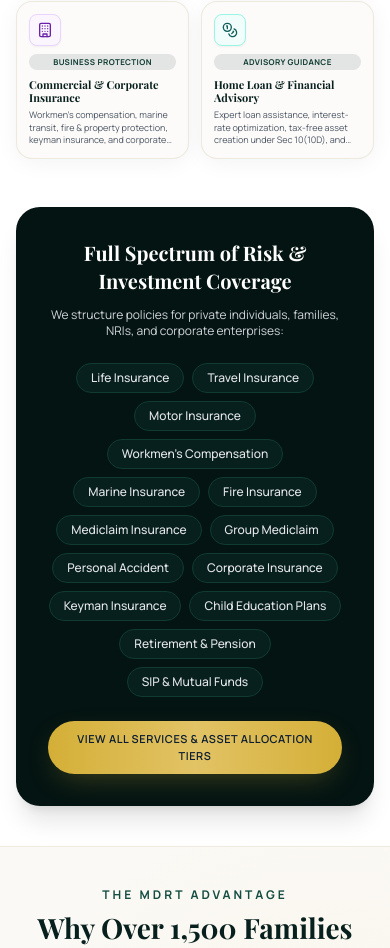
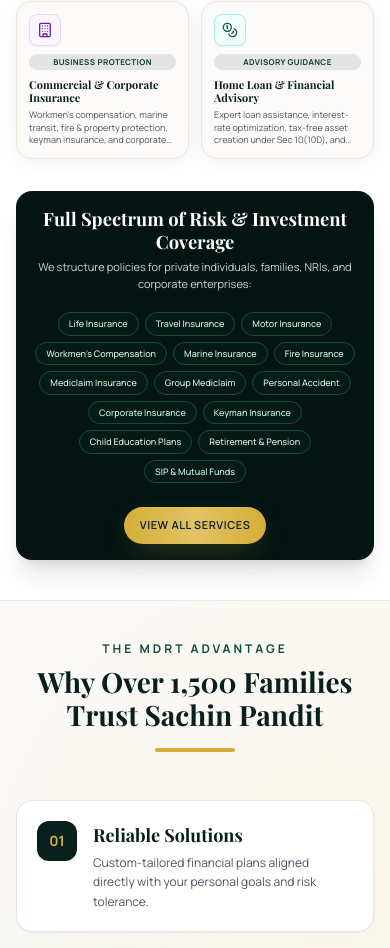
Before and after one commit to dakshch-07/SP-financial-services, a Next.js app: page / in a window 390 px wide. Shown: the part 2661-3609 px from the top of the page. Built offline with nearby package versions, Linux system fonts and the light colour scheme; a web font is replaced by a local one.

Commit message:
Optimize tag cloud layout for mobile: reduce font size, padding, and gaps

```diff
--- a/app/page.tsx
+++ b/app/page.tsx
@@ -428,28 +428,46 @@
         </div>
 
         {/* Full Pill Tag Cloud */}
-        <div className="mt-12 p-8 rounded-3xl bg-forest-950 text-white shadow-xl text-center">
-          <h3 className="font-serif text-xl sm:text-2xl font-bold text-white mb-3">
+        <div className="mt-8 sm:mt-12 p-4 sm:p-8 rounded-2xl sm:rounded-3xl bg-forest-950 text-white shadow-xl text-center">
+          <h3 className="font-serif text-[1.15rem] sm:text-2xl font-bold text-white mb-1.5 sm:mb-3 leading-tight">
             Full Spectrum of Risk &amp; Investment Coverage
           </h3>
-          <p className="text-xs sm:text-sm text-gray-300 max-w-2xl mx-auto mb-6">
-            We structure policies for private individuals, families, NRIs, and corporate enterprises:
+          <p className="text-gray-300 text-[11px] sm:text-sm mb-5 sm:mb-8">
+            We structure policies for private individuals, families, NRIs, and corporate
+            enterprises:
           </p>
 
-          <div className="flex flex-wrap justify-center gap-2 max-w-4xl mx-auto mb-6">
-            {ALL_COVERAGE_TYPES.map((cov) => (
+          <div className="flex flex-wrap justify-center gap-1.5 sm:gap-3">
+            {[
+              "Life Insurance",
+              "Travel Insurance",
+              "Motor Insurance",
+              "Workmen's Compensation",
+              "Marine Insurance",
+              "Fire Insurance",
+              "Mediclaim Insurance",
+              "Group Mediclaim",
+              "Personal Accident",
+              "Corporate Insurance",
+              "Keyman Insurance",
+              "Child Education Plans",
+              "Retirement & Pension",
+              "SIP & Mutual Funds",
+            ].map((tag) => (
               <span
-                key={cov.name}
-                className="px-3.5 py-1.5 rounded-full bg-forest-900 border border-forest-800 text-xs text-gray-200 font-medium hover:border-gold-400 hover:text-gold-300 transition-colors"
+                key={tag}
+                className="px-2.5 py-1 sm:px-4 sm:py-2 rounded-full border border-forest-700 bg-forest-900/50 text-emerald-100 text-[9px] sm:text-sm font-medium hover:bg-forest-800 transition-colors cursor-default"
               >
-                {cov.name}
+                {tag}
               </span>
             ))}
           </div>
 
-          <PrimaryButton href="/services" variant="gold" size="md">
-            View All Services &amp; Asset Allocation Tiers
-          </PrimaryButton>
+          <div className="mt-6 sm:mt-10">
+            <PrimaryButton href="/services" size="md" variant="gold" className="w-full sm:w-auto">
+              View All Services
+            </PrimaryButton>
+          </div>
         </div>
       </SectionWrapper>
 
```
